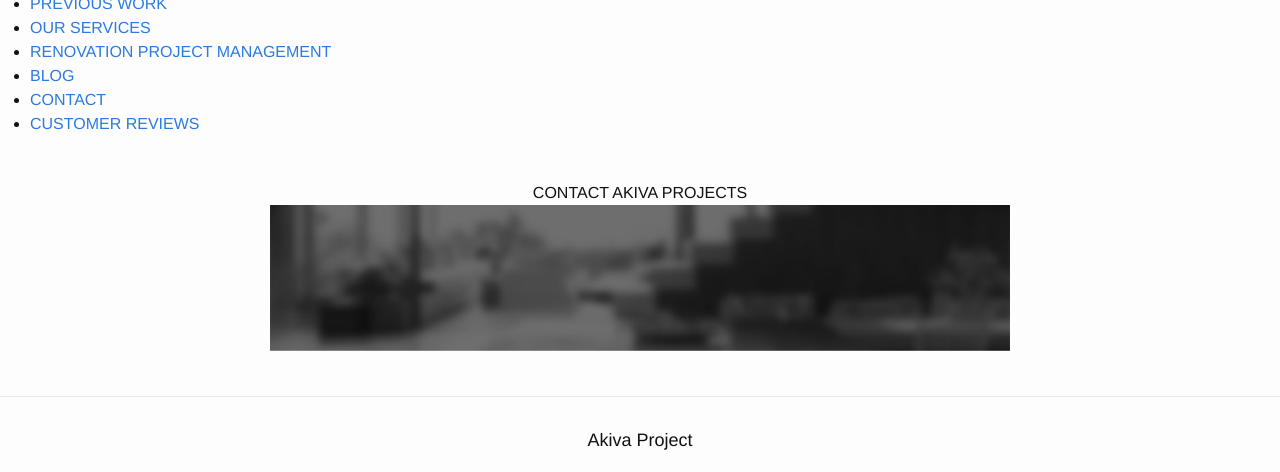
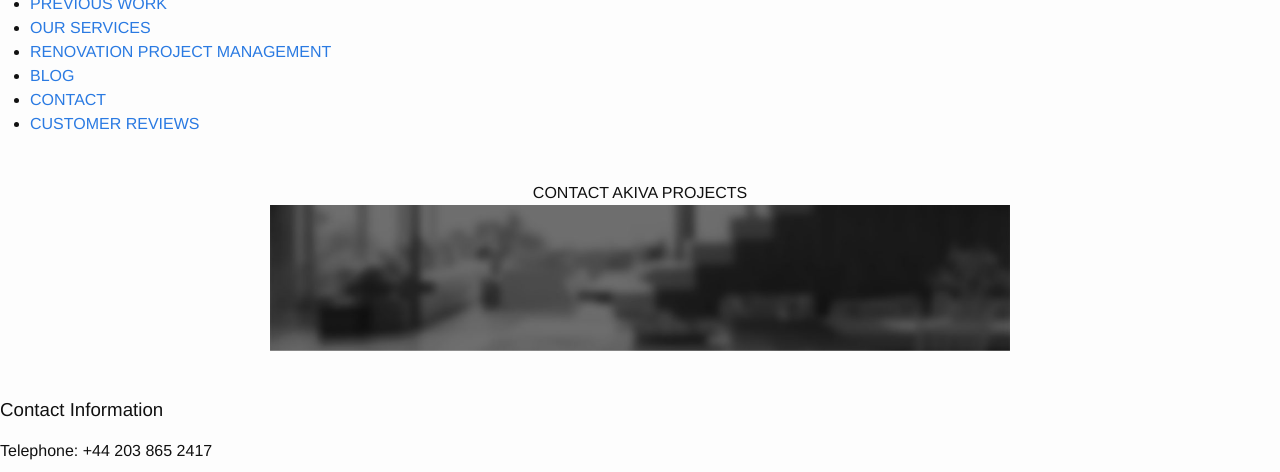
Before and after one commit to fizzahzahoor/SiteleafIntegration, a Jekyll site: the page built from contact-us.markdown, in a window 1280 px wide and 1400 px high, scrolled down 656 px. Shown: the top 472 px of the window. Built offline with Jekyll 4.4.1, drawn with Linux system fonts in a browser that asks for light colours; some of the changed text lies outside the part shown.

Commit message:
Update footer.html

```diff
--- a/_includes/footer.html
+++ b/_includes/footer.html
@@ -1,38 +1,110 @@
-<footer class="site-footer">
+     <!-- contact-info -->
+            <div id="contact-info">
+                <div id="cntct-grid" class="footwrapper">
 
-  <div class="wrapper">
+                    <div class="row">
+                        <div class="col-lg-3 col-sm-3 col-xs-12 footer-cntct">
+                            <div class="fl1">
+                                <h3>Contact Information</h3>
+                                <div id="margin-up">
+                                    <p><i class="fa fa-phone cntct-fa" aria-hidden="true"></i>Telephone: +44 203 865 2417 </p>
+                                    <p><i class="fa fa-envelope cntct-fa" aria-hidden="true"></i> E-mail: enquiries@akivaprojects.com</p>
+                                </div>
+                            </div>
+                            <!-- end of .fl1 -->
+                            <a href="https://itunes.apple.com/za/podcast/the-property-renovation-podcast/id1246863477?mt=2"><img src="{{site.baseurl}}/img/podcast.png" id="icon4-footer" class="img-responsive center-block"></a>
 
-    <h2 class="footer-heading">{{ site.title }}</h2>
+                           <!--  <img src="{{site.baseurl}}/img/badges.png" id="icon2-footer" class="img-responsive center-block"> -->
 
-    <div class="footer-col-wrapper">
-      <div class="footer-col footer-col-1">
-        <ul class="contact-list">
-          <li>{{ site.title }}</li>
-          <li><a href="mailto:{{ site.email }}">{{ site.email }}</a></li>
-        </ul>
-      </div>
+                        </div>
+                        <div class="col-lg-3 col-sm-3 col-xs-12" >
+                            <div class="fl1">
+                                <h4>Customer Services</h4>
+                                <a href="{{site.baseurl}}/contact/">
+                                    <p>Contact Us</p>
+                                </a>
+                                <a href="{{site.baseurl}}/terms-conditions/">
+                                    <p>Terms & Conditions</p>
+                                </a>
+                                <a href="{{site.baseurl}}/faqs/">
+                                    <p>FAQ's</p>
+                                </a>
+                            </div>
 
-      <div class="footer-col footer-col-2">
-        <ul class="social-media-list">
-          {% if site.github_username %}
-          <li>
-            {% include icon-github.html username=site.github_username %}
-          </li>
-          {% endif %}
+                            <!-- end of .fl1 -->
+                        </div>
+                        <div class="col-lg-3 col-sm-3 col-xs-12">
+                            <h4>Learn More</h4>
+                            <a href="{{site.baseurl}}/about-us/">
+                                <p>Our Ethos</p>
+                            </a>
+                            <a href="{{site.baseurl}}/about-us/">
+                                <p>Meet the Team</p>
+                            </a>
 
-          {% if site.twitter_username %}
-          <li>
-            {% include icon-twitter.html username=site.twitter_username %}
-          </li>
-          {% endif %}
-        </ul>
-      </div>
+                        </div>
+                        <div class="col-lg-3 col-sm-3 col-xs-12">
+                            <h4>Our Services</h4>
+                            <a href="{{site.baseurl}}/projects/">
+                                <p>Our Projects</p>
+                            </a>
+                            <a href="{{site.baseurl}}/customer-reviews/">
+                                <p>What our customers say</p>
+                            </a>
+                            <p id="para-padng">Keep in the know</p>
+                            <div id="soc-icons">
+                                <a href="https://www.facebook.com/Akivaprojectsltd/">
+                                    <i class="fa fa-facebook" aria-hidden="true"></i>
+                                </a>
+                                <a href="https://twitter.com/AkivaProjects">
+                                    <i class="fa fa-twitter" aria-hidden="true"></i>
+                                </a>
+                                <a href="https://www.instagram.com/akivaprojectsltd/">
+                                    <i class="fa fa-instagram" aria-hidden="true"></i>
+                                </a>
+                                <a href="https://uk.pinterest.com/AkivaProltd/">
+                                <i class="fa fa-pinterest" aria-hidden="true"></i></a>
+                                <a href="https://itunes.apple.com/za/podcast/the-property-renovation-podcast/id1246863477?mt=2"> <i class="fa fa-podcast" aria-hidden="true"></i></a>
+                                <a href="{{site.baseurl}}/contact/"> <i class="fa fa-envelope" aria-hidden="true"></i></a>
+                            </div>
+                        </div>
+                    </div>
 
-      <div class="footer-col footer-col-3">
-        <p>{{ site.description }}</p>
-      </div>
-    </div>
+                </div>
+                <!-- end of #cntct-grid -->
+                <div id="newsletter">
+                    <div class="container">
+                        <div class="row">
+                            <div class="col-lg-12 col-sm-12 col-xs-12">
+                                <h3>Newsletter Sign Up</h3>
+                                <form method="POST" id="newsletter-signup">
+                                <input type="text" name="name" class="form-control" id="name"  placeholder="Enter your name">
+                                <input type="text" name="email" class="form-control" id="email" placeholder="Enter your email">
+                                <button type="submit" id="submit-btn" class="btn">SUBSCRIBE</button>
+                                </form>
+                            </div>
+                        </div>
+                    </div>
+                </div>
+                <!-- end of #newsletter -->
+            </div>
+            <!-- end of #contact-info -->
+            <div id="footer">
+                <div class="row">
+                    <div class="col-sm-7 col-xs-12">
+                        <div id="grn">AKIVA PROJECTS </div>
+                        <p> © 2016 | VAT No. 179 6695 34</p>
+                    </div>
+                    <div class="col-sm-5 col-xs-12">
+                        <div class="foot-links">
+                            <a href="{{site.baseurl}}/terms-conditions/">Terms & Conditions</a>
 
-  </div>
+                            </div>
+                    </div>
+                </div>
+            </div>
+            <!-- end of #footer -->
 
-</footer>
+</body>
+
+</html>
```
